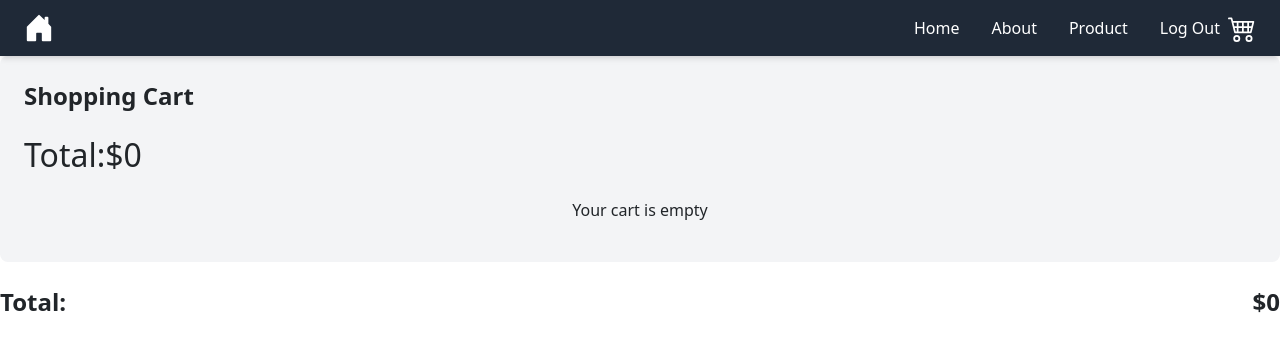
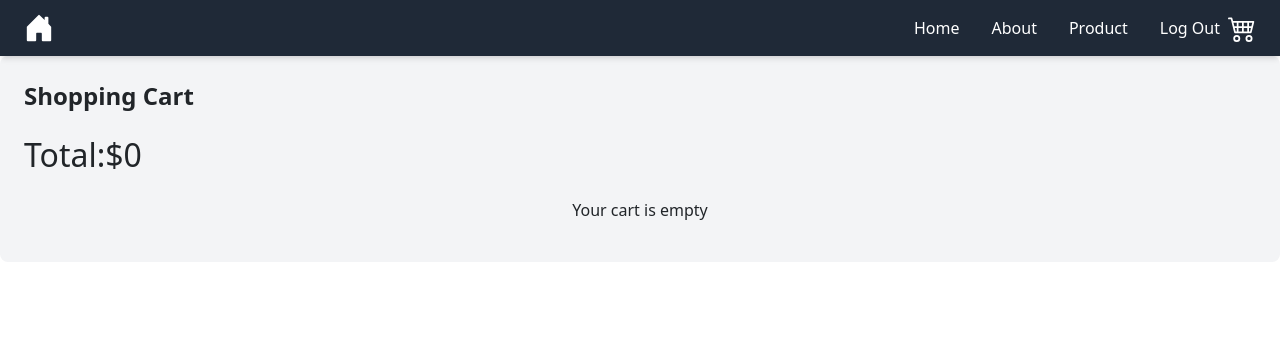
Before and after one commit to saurabhsinghsrdt/demo_srdt, a React (Vite) app: page /addToCard in a window 1280 px wide. Shown: the top 350 px of the page. Built offline with nearby package versions, Linux system fonts and the light colour scheme.

Commit message:
new change

```diff
--- a/src/pages/AddToCard.tsx
+++ b/src/pages/AddToCard.tsx
@@ -29,10 +29,6 @@ const AddToCard = () => {
           )}
         </div>
       </div>
-      <div className="mt-4 flex justify-between">
-          <h2 className="text-2xl font-semibold mb-4">Total:</h2>
-          <h2 className="text-2xl font-semibold mb-4">${getTotalPrice()}</h2>
-        </div>
     </div>
   )
 }
```
